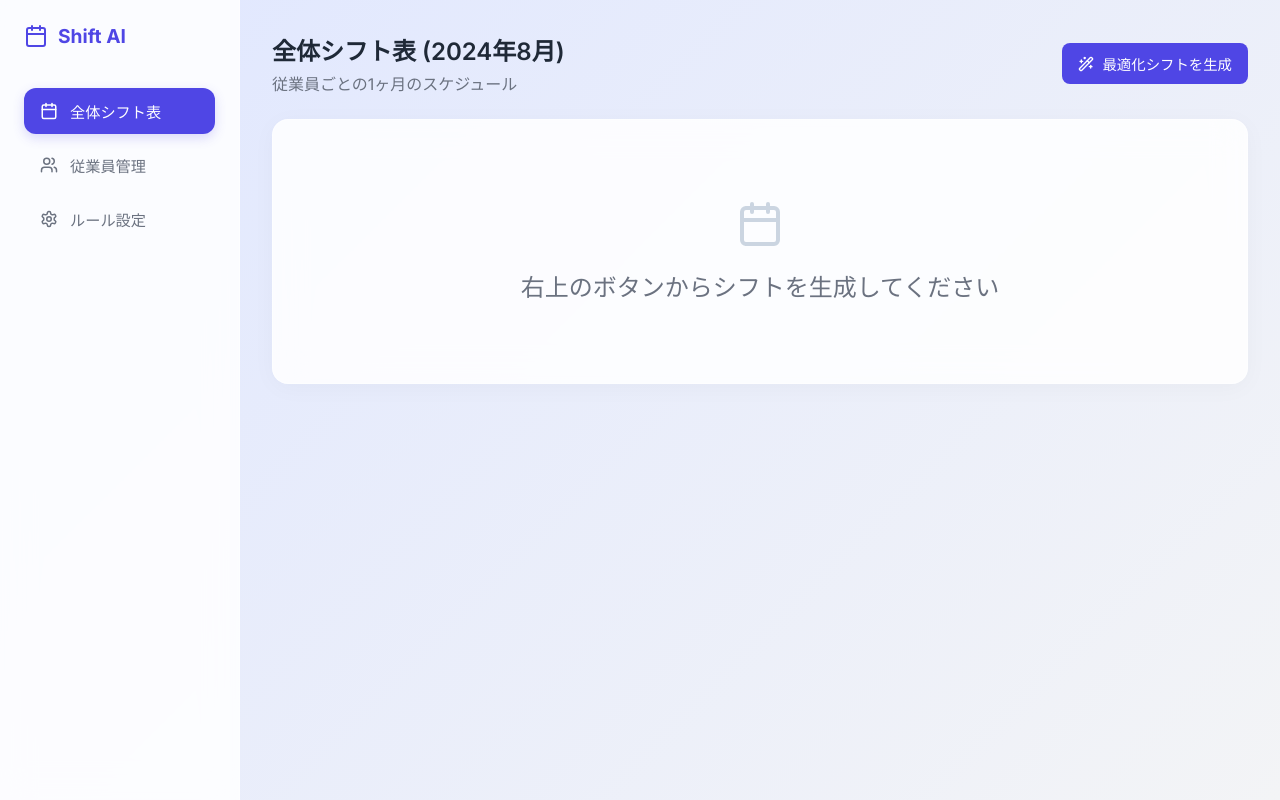
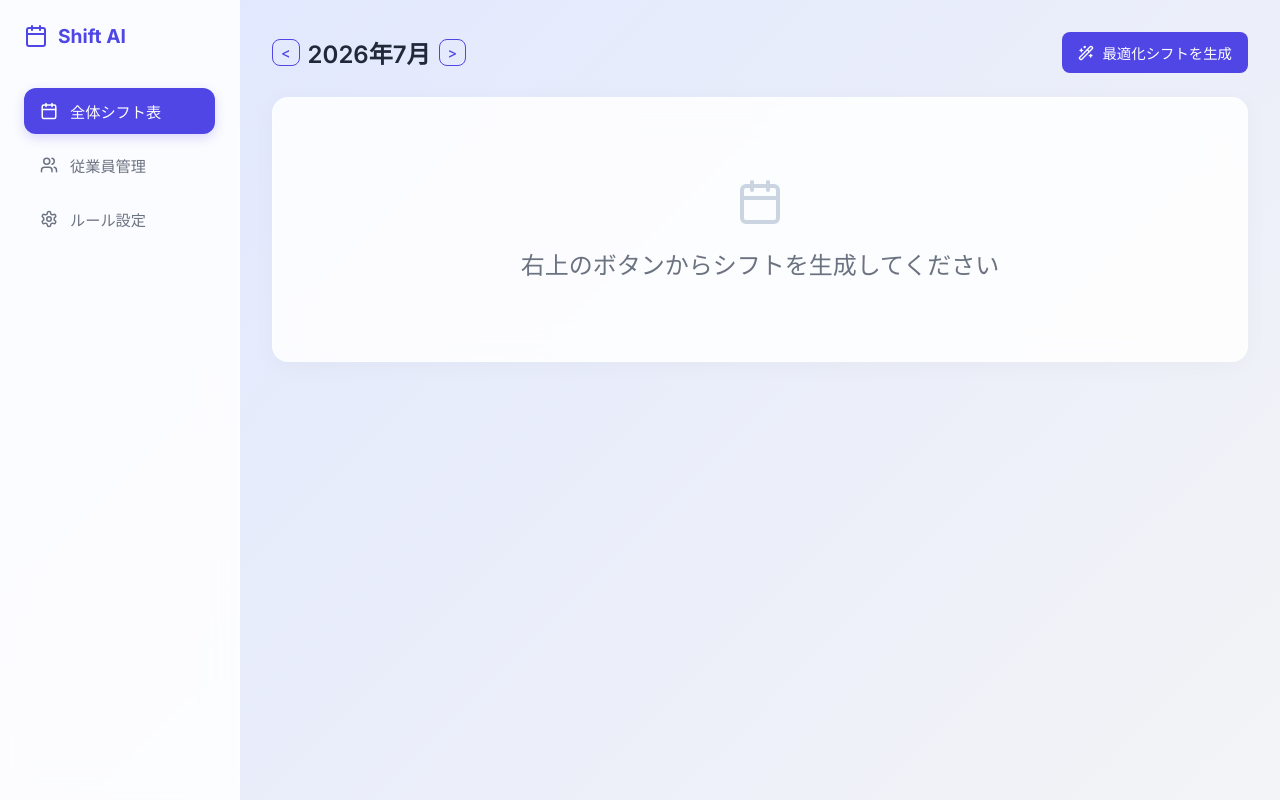
Before and after one commit to dkhgnu-dev/shift-app, a React (Vite) app in the folder frontend/: page / in a window 1280 px wide. Built offline with nearby package versions, Linux system fonts and the light colour scheme.

Commit message:
Add files via upload

```diff
--- a/frontend/src/App.jsx
+++ b/frontend/src/App.jsx
@@ -45,6 +45,31 @@ export default function App() {
         if (saved) return JSON.parse(saved);
         return [];
     });
+
+    // Date State
+    const [currentYear, setCurrentYear] = useState(() => {
+        const saved = localStorage.getItem('shift_year');
+        return saved ? parseInt(saved, 10) : new Date().getFullYear();
+    });
+    const [currentMonth, setCurrentMonth] = useState(() => {
+        const saved = localStorage.getItem('shift_month');
+        return saved ? parseInt(saved, 10) : new Date().getMonth() + 1;
+    });
+
+    useEffect(() => {
+        localStorage.setItem('shift_year', currentYear);
+        localStorage.setItem('shift_month', currentMonth);
+    }, [currentYear, currentMonth]);
+
+    const changeMonth = (offset) => {
+        let newMonth = currentMonth + offset;
+        let newYear = currentYear;
+        if (newMonth > 12) { newMonth = 1; newYear++; }
+        if (newMonth < 1) { newMonth = 12; newYear--; }
+        setCurrentYear(newYear);
+        setCurrentMonth(newMonth);
+        setGeneratedResult(null);
+    };
 
     // Mobile View State
     const [isMobileView, setIsMobileView] = useState(window.innerWidth <= 768);
@@ -203,15 +228,15 @@ export default function App() {
                     days.forEach(day => {
                         allRequestsOff.push({
                             employee_id: `emp_${idx}`,
-                            date: `2024-08-${String(day).padStart(2, '0')}`
+                            date: `${currentYear}-${String(currentMonth).padStart(2, '0')}-${String(day).padStart(2, '0')}`
                         });
                     });
                 }
             });
 
             const payload = {
-                year: 2024,
-                month: 8,
+                year: currentYear,
+                month: currentMonth,
                 employees: employees.map((e, idx) => ({
                     id: `emp_${idx}`,
                     name: e.name,
@@ -248,7 +273,8 @@ export default function App() {
         }
     };
 
-    const daysInMonth = 31;
+    const daysInMonth = new Date(currentYear, currentMonth, 0).getDate();
+    const firstDayOfWeek = new Date(currentYear, currentMonth - 1, 1).getDay();
     const dayNames = ['日', '月', '火', '水', '木', '金', '土'];
 
     return (
@@ -287,9 +313,12 @@ export default function App() {
                 {activeTab === 'dashboard' && (
                     <div className="tab-content active">
                         <div className="header">
-                            <div>
-                                <h1>全体シフト表 (2024年8月)</h1>
-                                <p style={{color: 'var(--text-sub)', marginTop: '4px'}}>従業員ごとの1ヶ月のスケジュール</p>
+                            <div style={{display: 'flex', alignItems: 'center', gap: '16px'}}>
+                                <div style={{display: 'flex', alignItems: 'center', gap: '8px'}}>
+                                    <button className="btn outline" style={{padding: '4px 8px'}} onClick={() => changeMonth(-1)}>&lt;</button>
+                                    <h1 style={{margin: 0}}>{currentYear}年{currentMonth}月</h1>
+                                    <button className="btn outline" style={{padding: '4px 8px'}} onClick={() => changeMonth(1)}>&gt;</button>
+                                </div>
                             </div>
                             <button className="btn" onClick={generateShift} disabled={isGenerating}>
                                 <Wand2 size={16}/> 最適化シフトを生成
@@ -328,8 +357,8 @@ export default function App() {
                                     <div className="glass-card" style={{padding: '16px'}}>
                                         <div style={{display: 'flex', justifyContent: 'space-between', alignItems: 'center', marginBottom: '16px', background: '#F8FAFC', padding: '12px', borderRadius: '8px'}}>
                                             <button className="btn outline" style={{padding: '6px 12px'}} onClick={() => setSelectedDateIndex(Math.max(0, selectedDateIndex - 1))}>&lt;</button>
-                                            <h3 style={{margin: 0, fontSize: '1.2rem', color: 'var(--primary)'}}>8月{selectedDateIndex + 1}日 ({dayNames[(4 + selectedDateIndex) % 7]})</h3>
-                                            <button className="btn outline" style={{padding: '6px 12px'}} onClick={() => setSelectedDateIndex(Math.min(30, selectedDateIndex + 1))}>&gt;</button>
+                                            <h3 style={{margin: 0, fontSize: '1.2rem', color: 'var(--primary)'}}>{currentMonth}月{selectedDateIndex + 1}日 ({dayNames[(firstDayOfWeek + selectedDateIndex) % 7]})</h3>
+                                            <button className="btn outline" style={{padding: '6px 12px'}} onClick={() => setSelectedDateIndex(Math.min(daysInMonth - 1, selectedDateIndex + 1))}>&gt;</button>
                                         </div>
                                         <div style={{display: 'flex', flexDirection: 'column', gap: '8px'}}>
                                             {employees.map((emp, i) => {
@@ -381,7 +410,7 @@ export default function App() {
                                                     <th style={{width: '40px'}}></th>
                                                     <th>従業員</th>
                                                     {[...Array(daysInMonth)].map((_, i) => {
-                                                        const dow = (4 + i) % 7;
+                                                        const dow = (firstDayOfWeek + i) % 7;
                                                         const cls = dow === 0 ? 'sun' : dow === 6 ? 'sat' : '';
                                                         return (
                                                             <th key={i}>{i+1}<span className={`day-label ${cls}`}>({dayNames[dow]})</span></th>
@@ -478,7 +507,7 @@ export default function App() {
                             <h3 style={{marginBottom: '16px', color: 'var(--text-main)'}}>人員を厚くしたい日（追加の個別指定）</h3>
                             <p style={{fontSize: '0.85rem', color: 'var(--text-sub)', marginBottom: '12px'}}>※特売日などで通常よりシフトを手厚くしたい日付を選択してください。（複数選択可）</p>
                             <div style={{display: 'flex', gap: '8px', flexWrap: 'wrap'}}>
-                                {[...Array(31)].map((_, i) => {
+                                {[...Array(daysInMonth)].map((_, i) => {
                                     const day = i + 1;
                                     const isSelected = thickDays.includes(day);
                                     return (
```
